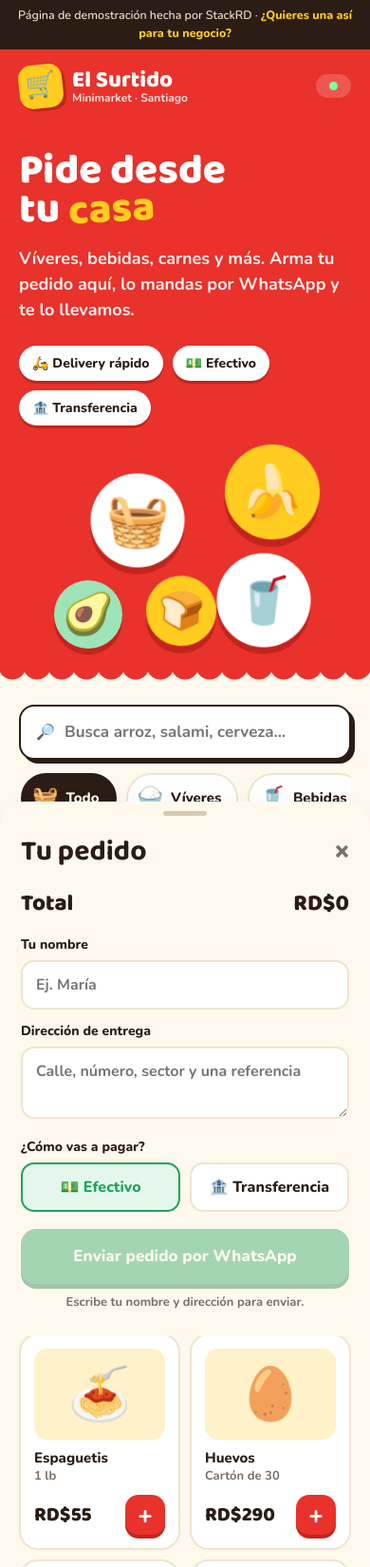
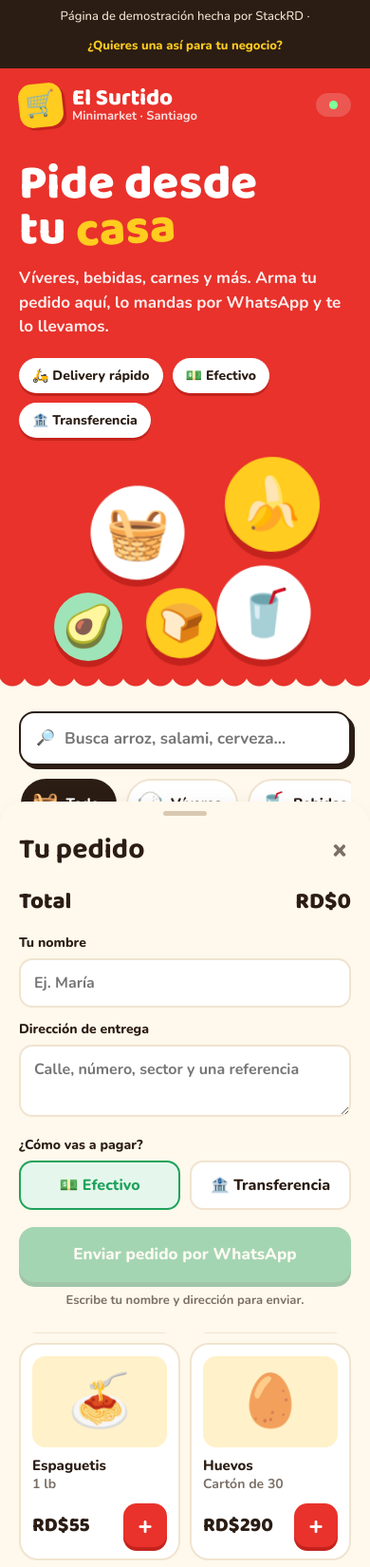
Before and after one commit to DaltonARC/stackrd-demo-colmado, a plain HTML site: page index.html in a window 390 px wide. Shown: the top 1650 px of the page at 95% size. Drawn offline with nearby package versions, Linux system fonts and the light colour scheme.

Commit message:
Mejora vista movil de colmado

```diff
--- a/index.html
+++ b/index.html
@@ -132,6 +132,33 @@ footer a{color:var(--rojo)}
   .grid{grid-template-columns:1fr 1fr;gap:10px}
   .pasos,.hrs{grid-template-columns:1fr}
   .abierto span{display:none}
+  .wrap{padding:0 20px}
+  .demo{padding:8px 16px;line-height:1.45;font-size:13px}
+  .demo a{display:block;padding:12px 0 6px}
+  footer a{display:inline-block;padding:14px 4px}
+  .logo small{font-size:13px}
+  .hero{padding:20px 0 44px}
+  .hero h1{font-size:clamp(44px,13vw,56px)}
+  .hero p{font-size:17px;margin:14px 0 20px}
+  .chips span{font-size:14px}
+  .inp input{min-height:48px}
+  .cats button{min-height:46px;font-size:15px}
+  .cuenta{font-size:14px}
+  .p{padding:12px}
+  .p small{font-size:14px}
+  .mas{width:46px;height:46px}
+  .ctl button{width:42px;height:42px}
+  .como{padding:48px 0 28px}
+  .horario{padding:28px 0 44px}
+  .paso{padding:22px}
+  .carro .t small{font-size:13px}
+  .carro .go{min-height:46px;padding:12px 18px}
+  .hoja .cont{padding:14px 20px calc(24px + env(safe-area-inset-bottom))}
+  .hoja h2 button{width:44px;height:44px;display:grid;place-items:center;margin-right:-10px}
+  .lin .ctl button{width:40px;height:40px}
+  .f label{font-size:14px}
+  .pagos button{min-height:48px}
+  .enviar{min-height:54px}
 }
 @media(prefers-reduced-motion:reduce){*{animation:none!important;transition:none!important}.js .rv{opacity:1;transform:none}}
 </style>
```
